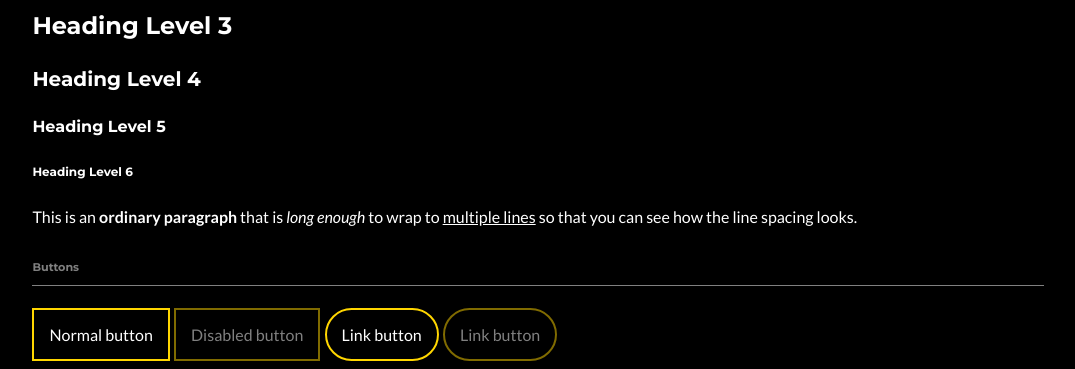
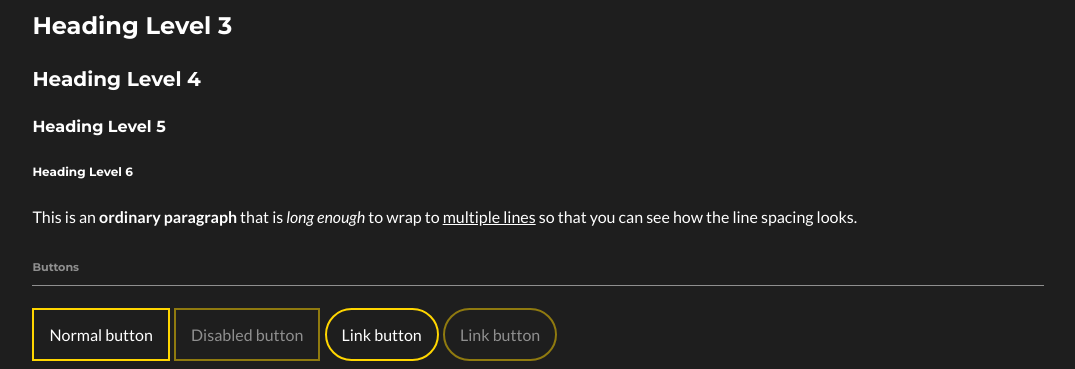
Before and after one commit to Vitaalx/challenge-s1-web, a plain HTML site: page challengeApp/design-guide.html in a window 1280 px wide. Shown: the part 456-825 px from the top of the page, without its empty margins (102-1177 px from the left). Drawn offline with nearby package versions, Linux system fonts and the light colour scheme; files that its build step writes are made by us from their sources.

Commit message:
Update _variables.scss

```diff
--- a/challengeApp/src/scss/partials/_variables.scss
+++ b/challengeApp/src/scss/partials/_variables.scss
@@ -1,7 +1,7 @@
 // Colors
 $yellow: #FFD600;
 $yellowless: rgba(255, 213, 0, 0.5);
-$black: #000000;
+$black: #1E1E1E;
 $white: #ffffff;
 $whitless: rgba(255, 255, 255, 0.5);
 
```
